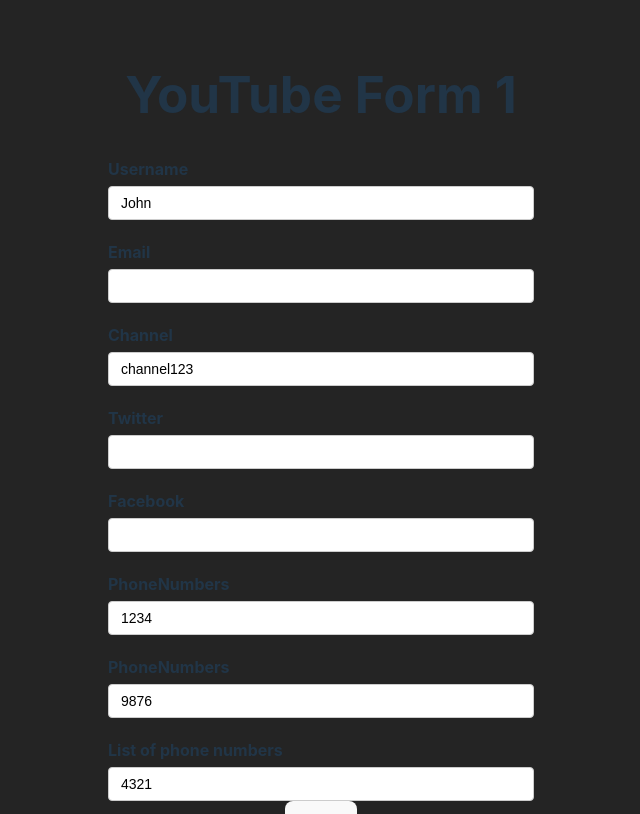
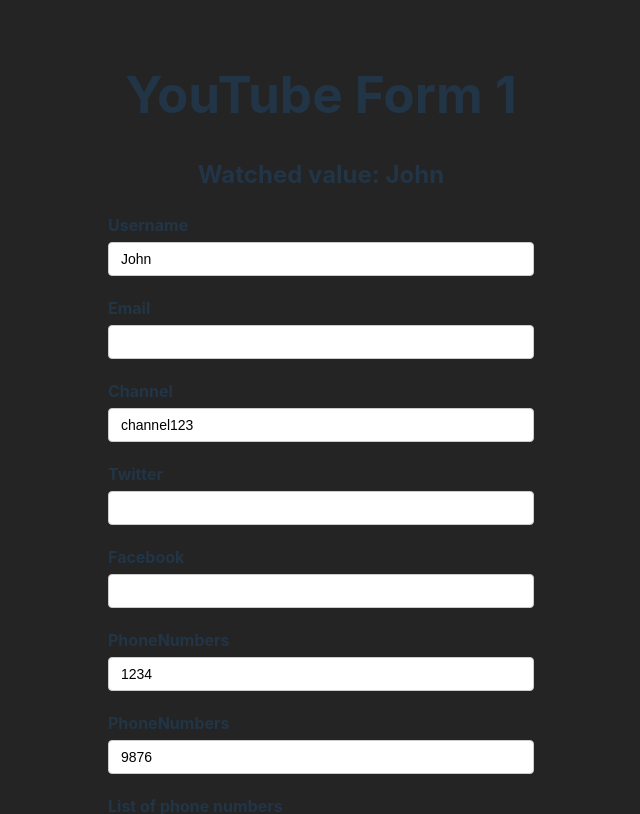
Before and after one commit to Gapotchenko-Yakov/react-hook-form-tutorials, a React (Vite) app in the folder rhf-demo/: page / in a window 1280 px wide. Shown: the top 814 px of the page, without its empty margins (319-959 px from the left). Built offline with nearby package versions, Linux system fonts and the light colour scheme.

Commit message:
Watch names

```diff
--- a/rhf-demo/src/components/YouTubeForm.tsx
+++ b/rhf-demo/src/components/YouTubeForm.tsx
@@ -34,7 +34,7 @@
       age: 0,
     },
   });
-  const { register, control, handleSubmit, formState } = form;
+  const { register, control, handleSubmit, formState, watch } = form;
   const { errors } = formState;
 
   const { fields, append, remove } = useFieldArray({
@@ -47,10 +47,13 @@
     console.log(data);
   };
 
+  const watchUsername = watch("username");
+
   renderCount++;
   return (
     <div>
       <h1>YouTube Form {renderCount / 2}</h1>
+      <h2>Watched value: {watchUsername}</h2>
 
       <form onSubmit={handleSubmit(onSubmit)} noValidate>
         <div className="form-control">
```
